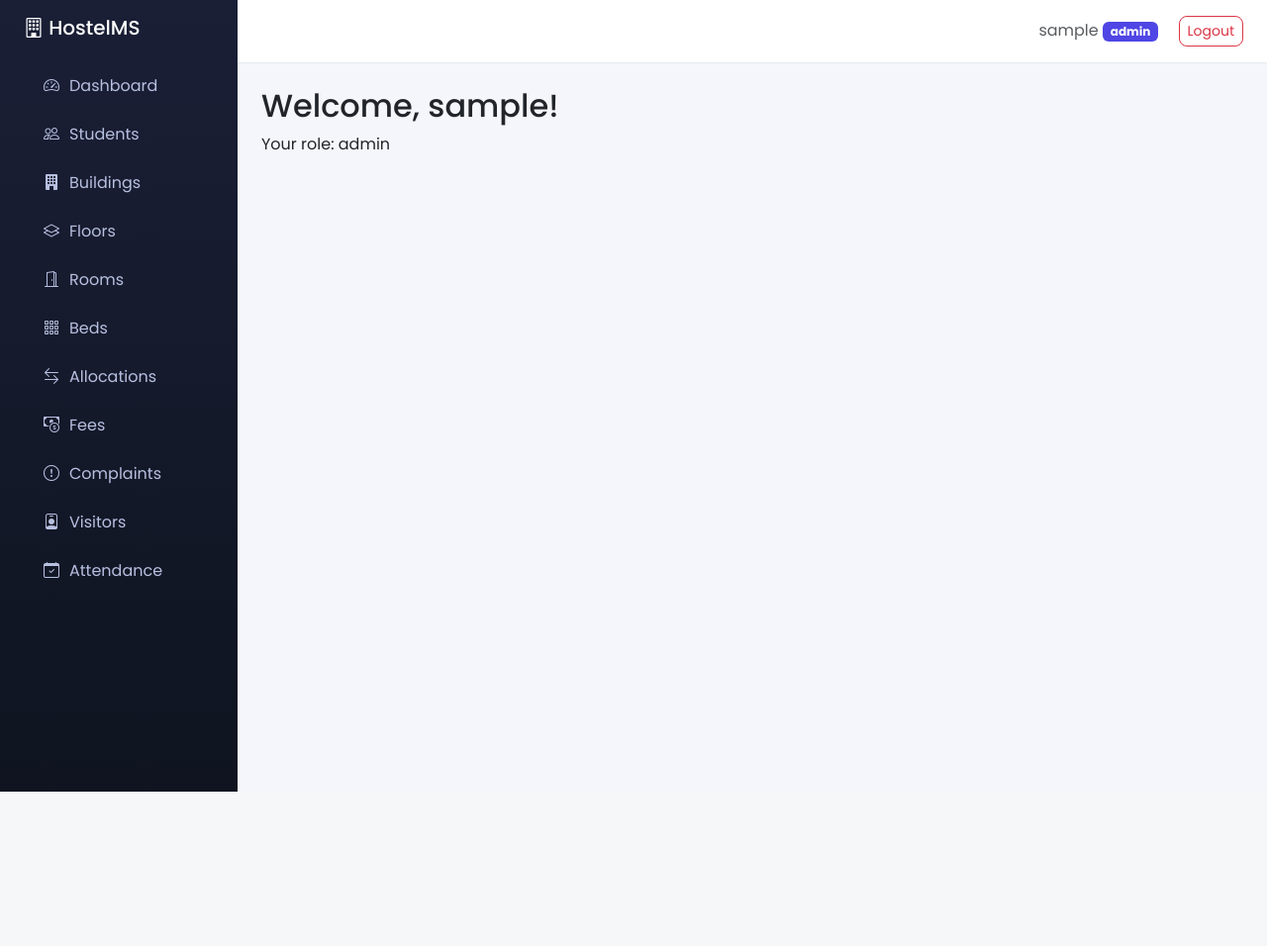
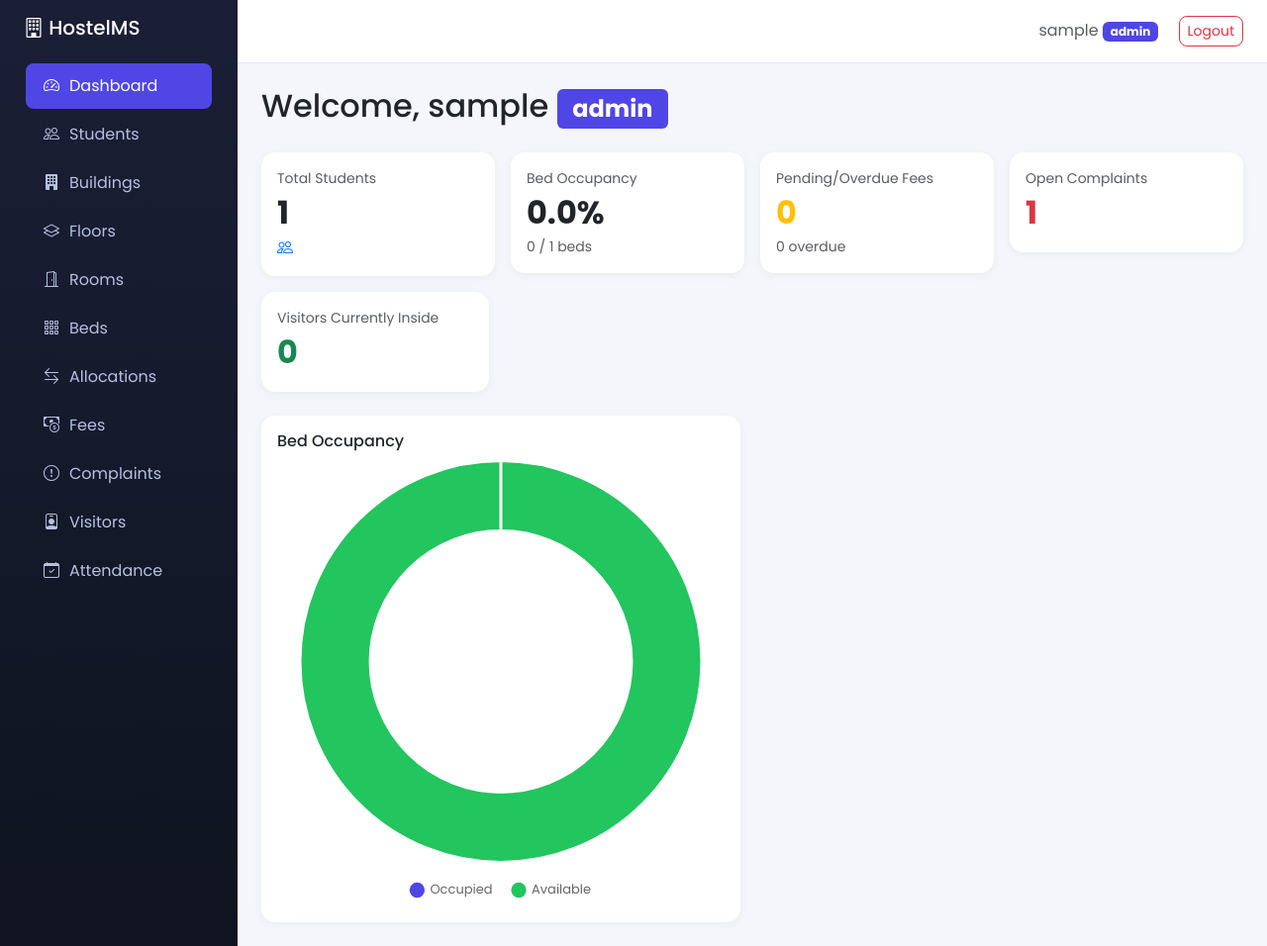
Before and after one commit to abinpremcodes/hostel-management-system, a Django app: page / in a window 1280 px wide. Shown: the whole page at 99% size. Before the commit the page ends 800 px from the top, so only its background shows below. Run offline with Django 5.2, Linux system fonts and the light colour scheme; a user stored in the database is signed in; tables that the repository leaves empty hold one stand-in row (values such as "Sample post").

Commit message:
Build real dashboard with KPI cards and animated occupancy chart

```diff
--- a/dashboard/templates/dashboard/home.html
+++ b/dashboard/templates/dashboard/home.html
@@ -1,8 +1,102 @@
 {% extends "base.html" %}
 
 {% block title %}Dashboard{% endblock %}
+{% block nav_dashboard %}active{% endblock %}
 
 {% block content %}
-<h2>Welcome, {{ user.username }}!</h2>
-<p>Your role: {{ user.get_role_display }}</p>
+<h2 class="mb-4">Welcome, {{ user.username }} <span class="badge" style="background: var(--primary);">{{ user.get_role_display }}</span></h2>
+
+<div class="row g-3">
+    <div class="col-md-3">
+        <div class="card kpi-card p-3">
+            <div class="text-muted small">Total Students</div>
+            <div class="fs-2 fw-bold">{{ total_students }}</div>
+            <i class="bi bi-people text-primary"></i>
+        </div>
+    </div>
+    <div class="col-md-3">
+        <div class="card kpi-card p-3">
+            <div class="text-muted small">Bed Occupancy</div>
+            <div class="fs-2 fw-bold">{{ occupancy_percent }}%</div>
+            <small class="text-muted">{{ occupied_beds }} / {{ total_beds }} beds</small>
+        </div>
+    </div>
+    <div class="col-md-3">
+        <div class="card kpi-card p-3">
+            <div class="text-muted small">Pending/Overdue Fees</div>
+            <div class="fs-2 fw-bold text-warning">{{ pending_fees }}</div>
+            <small class="text-muted">{{ overdue_fees }} overdue</small>
+        </div>
+    </div>
+    <div class="col-md-3">
+        <div class="card kpi-card p-3">
+            <div class="text-muted small">Open Complaints</div>
+            <div class="fs-2 fw-bold text-danger">{{ open_complaints }}</div>
+        </div>
+    </div>
+</div>
+
+<div class="row mt-3">
+    <div class="col-md-3">
+        <div class="card kpi-card p-3">
+            <div class="text-muted small">Visitors Currently Inside</div>
+            <div class="fs-2 fw-bold text-success">{{ visitors_inside }}</div>
+        </div>
+    </div>
+</div>
+
+<div class="row mt-4">
+    <div class="col-md-6">
+        <div class="card kpi-card p-3">
+            <h6>Bed Occupancy</h6>
+            <canvas id="occupancyChart" height="200"></canvas>
+        </div>
+    </div>
+</div>
+
+<script src="https://cdn.jsdelivr.net/npm/chart.js@4.4.1/dist/chart.umd.min.js"></script>
+<script>
+const ctx = document.getElementById('occupancyChart');
+new Chart(ctx, {
+    type: 'doughnut',
+    data: {
+        labels: ['Occupied', 'Available'],
+        datasets: [{
+            data: [{{ occupied_beds }}, {{ available_beds }}],
+            backgroundColor: ['#4f46e5', '#22c55e'],
+            hoverBackgroundColor: ['#3730a3', '#16a34a'],
+            borderWidth: 3,
+            borderColor: '#ffffff',
+            hoverOffset: 12
+        }]
+    },
+    options: {
+        responsive: true,
+        cutout: '65%',
+        animation: {
+            animateScale: true,
+            animateRotate: true,
+            duration: 1200,
+            easing: 'easeOutBounce'
+        },
+        plugins: {
+            legend: {
+                position: 'bottom',
+                labels: {
+                    padding: 20,
+                    font: { size: 13, family: 'Poppins' },
+                    usePointStyle: true
+                }
+            },
+            tooltip: {
+                callbacks: {
+                    label: function(context) {
+                        return context.label + ': ' + context.raw + ' beds';
+                    }
+                }
+            }
+        }
+    }
+});
+</script>
 {% endblock %}
--- a/dashboard/views.py
+++ b/dashboard/views.py
@@ -1,7 +1,35 @@
+from django.contrib.auth.decorators import login_required
 from django.shortcuts import render
-from django.contrib.auth.decorators import login_required
+
+from accounts.models import StudentProfile
+from hostel.models import Bed
+from fees.models import Fee
+from complaints.models import Complaint
+from visitors.models import Visitor
+
 
 @login_required
+def home(request):
+    total_students = StudentProfile.objects.count()
+    total_beds = Bed.objects.count()
+    occupied_beds = Bed.objects.filter(status=Bed.Status.OCCUPIED).count()
+    available_beds = total_beds - occupied_beds
+    occupancy_percent = round((occupied_beds / total_beds) * 100, 1) if total_beds > 0 else 0
 
-def home(request):
-    return render(request,'dashboard/home.html')
+    pending_fees = Fee.objects.filter(status__in=[Fee.Status.PENDING, Fee.Status.OVERDUE]).count()
+    overdue_fees = Fee.objects.filter(status=Fee.Status.OVERDUE).count()
+    open_complaints = Complaint.objects.exclude(status=Complaint.Status.RESOLVED).count()
+    visitors_inside = Visitor.objects.filter(check_out__isnull=True).count()
+
+    context = {
+        'total_students': total_students,
+        'total_beds': total_beds,
+        'occupied_beds': occupied_beds,
+        'available_beds': available_beds,
+        'occupancy_percent': occupancy_percent,
+        'pending_fees': pending_fees,
+        'overdue_fees': overdue_fees,
+        'open_complaints': open_complaints,
+        'visitors_inside': visitors_inside,
+    }
+    return render(request, 'dashboard/home.html', context)
```
